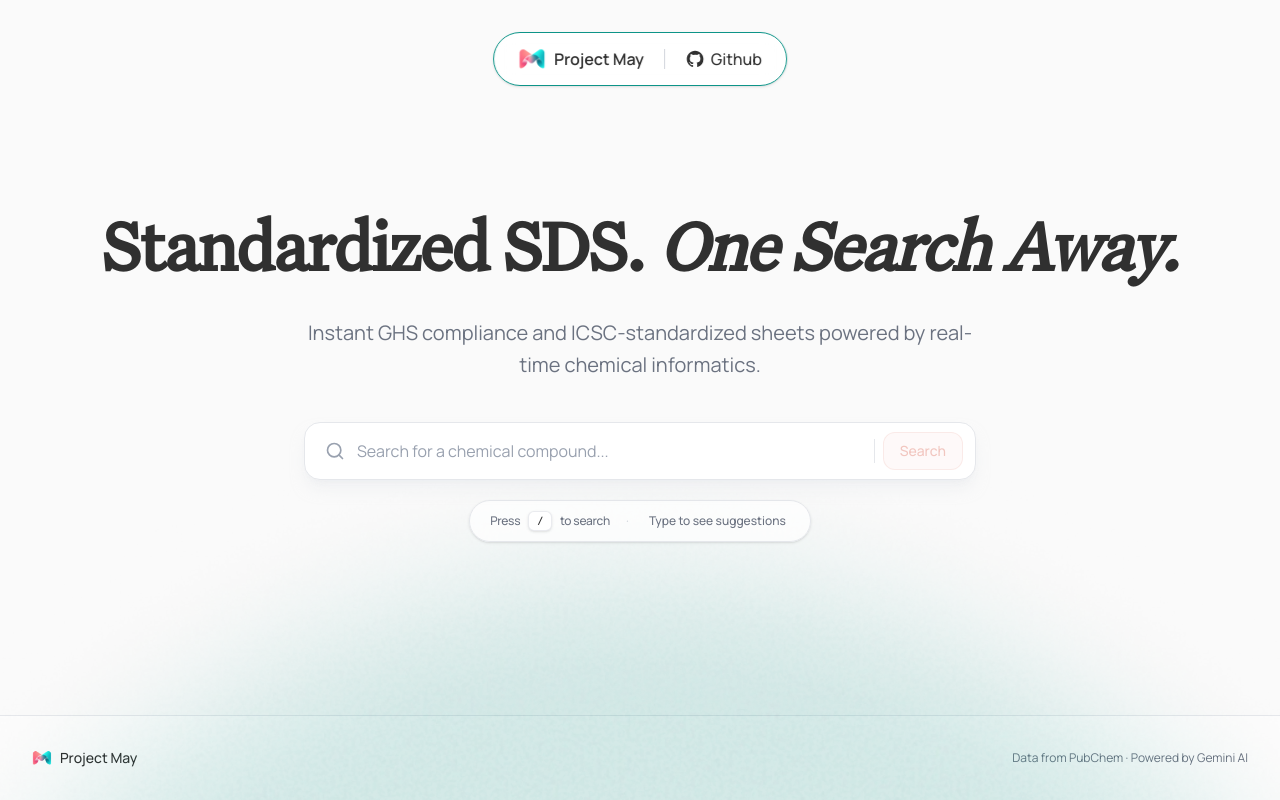
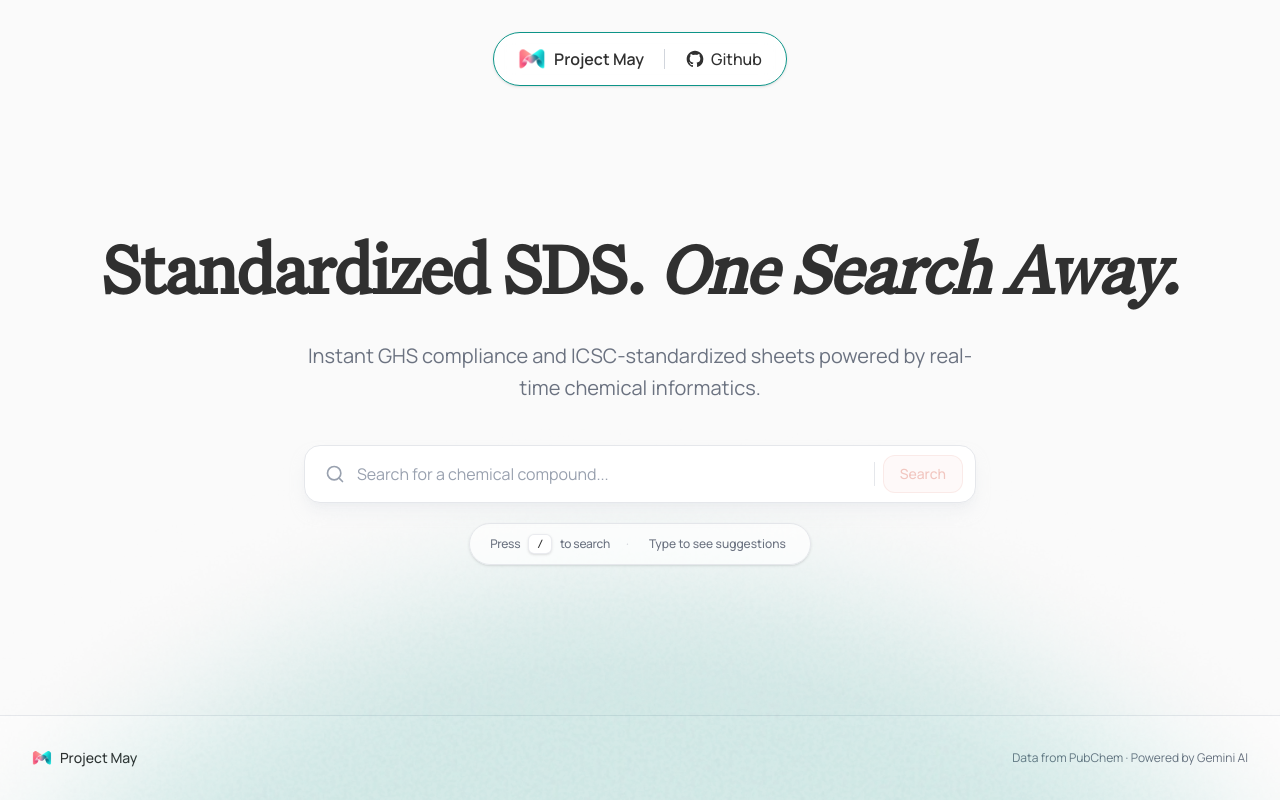
Before and after one commit to YoussefEltalyawy/Project-May, a Next.js app: page / in a window 1280 px wide. Built offline with nearby package versions, Linux system fonts and the light colour scheme; what @react-pdf/renderer would draw is missing.

Commit message:
Minor Changes In Navigation

```diff
--- a/src/app/layout.tsx
+++ b/src/app/layout.tsx
@@ -15,6 +15,7 @@
   initialScale: 1,
   maximumScale: 1,
   themeColor: "#fafafa",
+  viewportFit: "cover",
 };
 
 export const metadata: Metadata = {
--- a/src/components/HeroSection.tsx
+++ b/src/components/HeroSection.tsx
@@ -9,7 +9,7 @@
 
 export function HeroSection({ onSelectTerm, isLoading, isCentered = false }: HeroSectionProps) {
   return (
-    <section className={`relative transition-all duration-700 ease-in-out flex flex-col overflow-x-hidden ${isCentered ? "flex-1 justify-center pt-10 pb-0" : "pt-32 pb-10 sm:pt-36 sm:pb-12"}`}>
+    <section className={`relative transition-all duration-700 ease-in-out flex flex-col overflow-x-hidden ${isCentered ? "flex-1 justify-center pb-0" : "pt-30 pb-10 sm:pt-36 sm:pb-12"}`}>
       <div className="relative z-10 max-w-6xl mx-auto px-4 sm:px-6 text-center">
         <h1 className="text-[2.25rem] leading-[1.1] sm:text-5xl md:text-6xl lg:text-7xl font-bold tracking-tight mb-5 sm:mb-6 animate-fade-up font-serif">
           <span className="text-brand-text block sm:inline">Standardized SDS.</span>{" "}
--- a/src/components/SDSPreviewPanel.tsx
+++ b/src/components/SDSPreviewPanel.tsx
@@ -132,19 +132,16 @@
           </div>
         </div>
 
-        {/* Export button - full width on mobile */}
-        <div className="w-full sm:w-auto sm:hidden">
-          <PDFExportButton key={`export-${debouncedData.cid}`} data={debouncedData} fullWidth />
-        </div>
       </div>
 
-      {/* Export button - inline on desktop */}
-      <div className="hidden sm:flex items-center gap-1">
-        <PDFExportButton key={`export-${debouncedData.cid}`} data={debouncedData} />
+      {/* Mobile: Sticky export button at top with safe area */}
+      <div className="sticky top-0 z-30 sm:hidden -mx-4 px-4" style={{ paddingTop: 'max(0.5rem, env(safe-area-inset-top))' }}>
+        <PDFExportButton key={`export-mobile-${debouncedData.cid}`} data={debouncedData} fullWidth />
       </div>
 
-      {/* ── View switcher ── */}
-      <div className="flex p-1 bg-gray-100 rounded-xl max-w-sm">
+      {/* ── View switcher + Desktop Export ── */}
+      <div className="flex items-center gap-3">
+        <div className="flex p-1 bg-gray-100 rounded-xl max-w-sm">
         {tabs.map(({ id, label, icon: Icon, hideOnMobile }) => {
           if (hideOnMobile && isMobile) return null;
           return (
@@ -163,6 +160,12 @@
             </button>
           );
         })}
+      </div>
+
+        {/* Desktop Export button - takes remaining width */}
+        <div className="hidden sm:flex flex-1 justify-end">
+          <PDFExportButton key={`export-desktop-${debouncedData.cid}`} data={debouncedData} />
+        </div>
       </div>
 
       {/* ── Content area ── */}
--- a/src/components/SiteNav.tsx
+++ b/src/components/SiteNav.tsx
@@ -19,7 +19,7 @@
 
 export function SiteNav() {
   return (
-   <nav className="fixed top-6 md:top-8 left-1/2 -translate-x-1/2 z-50 w-max max-w-[calc(100vw-2rem)]">
+   <nav className="w-max max-w-[calc(100vw-2rem)] mt-[max(1.5rem,env(safe-area-inset-top))] md:mt-[max(2rem,env(safe-area-inset-top))] mx-auto">
       <div className="flex items-center gap-3 md:gap-5 px-4 py-2.5 md:px-6 md:py-3 rounded-full border border-accent bg-white/85 backdrop-blur-md shadow-sm w-max">
         <div className="flex items-center gap-2">
           <Image
```
